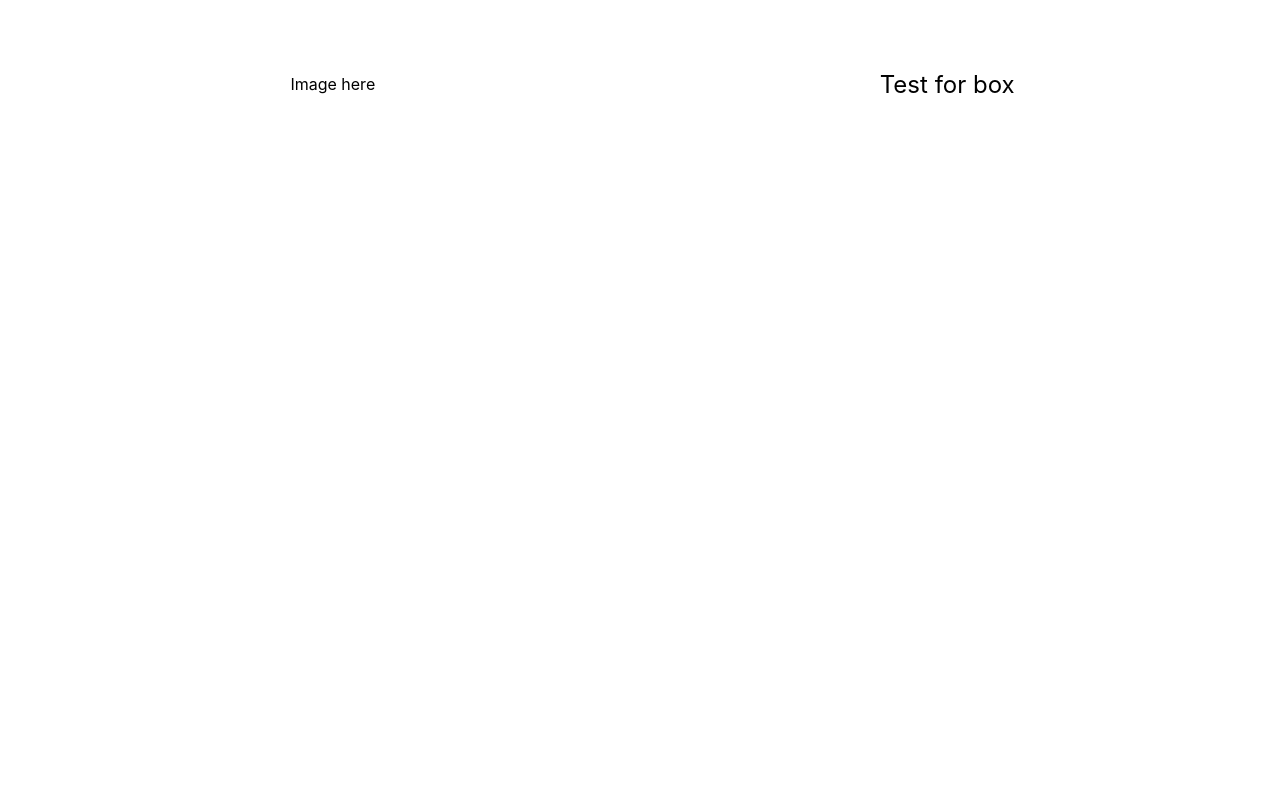
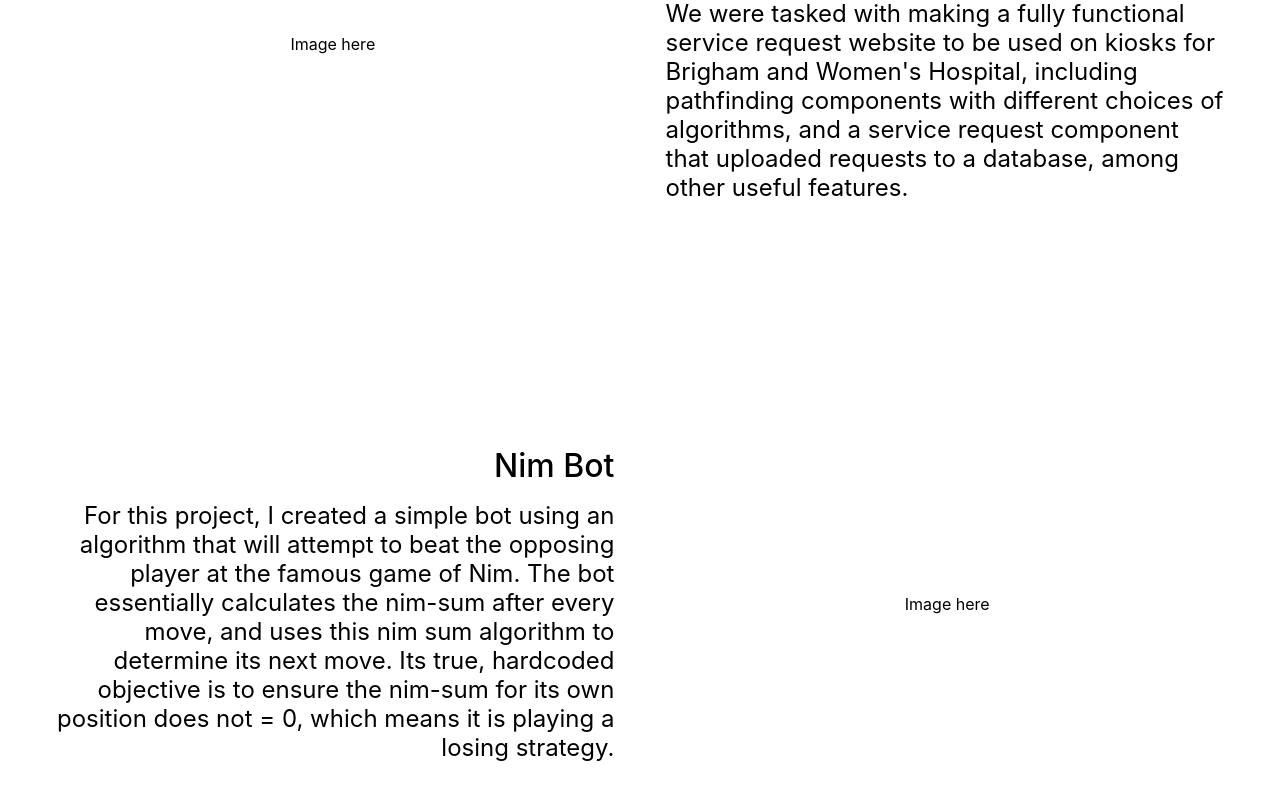
Before and after one commit to MaceTheWindu66/website, a React (Create React App) app: page /projects in a window 1280 px wide. Shown: the part 356-1156 px from the top of the page. Before the commit the page ends 840 px from the top, so only its background shows below. Built offline with nearby package versions, Linux system fonts and the light colour scheme.

Commit message:
Finally began work on projects page!

```diff
--- a/src/Projects.css
+++ b/src/Projects.css
@@ -14,8 +14,7 @@
     flex-direction: row;
     justify-content: center;
     width: 100vw;
-    height: 100vh;
-
+    height: 70vh;
 }
 
 .project-image-content, .project-text-content{
@@ -24,7 +23,6 @@
     flex-direction: column; /* Stacks children vertically */
     align-items: center; /* Centers children horizontally */
     justify-content: center; /* Centers children vertically */
-    text-align: center;
 }
 
 .project-image-content{
@@ -33,8 +31,28 @@
 }
 
 .project-text-content{
+    display: flex;
+    flex-direction: column;
+    justify-content: center;
     height: 100%;
     width: 48%;
     font-weight: 400;
     font-size: 24px;
+    padding-right: 2vw;
+    padding-left: 2vw;
 }
+
+.project-header{
+    display: flex;
+    flex-direction: row;
+    margin-bottom: 2vh;
+    width: 100%;
+    font-size: 32px;
+    font-weight: 500;
+}
+
+.project-description{
+    display: flex;
+    flex-direction: row;
+    width: 100%;
+}
--- a/src/Projects.tsx
+++ b/src/Projects.tsx
@@ -3,13 +3,41 @@ import './Projects.css';
 
 const Projects = () => {
   return (
-    <div style={{ paddingTop: '5vh' }}>
+    <div style={{ paddingTop: '15vh' }}>
       <div className = "page-container">
         <div className = "project-section">
           <div className = "project-image-content">
             Image here
           </div>
-          <div className = "project-text-content"> Test for box </div>
+          <div className = "project-text-content">
+            <div className = "project-header" style = {{ justifyContent: 'left'}}> Mass General Website </div>
+            <div className = "project-description">
+              For this project, I served as Project Manager and
+              Full-Stack Software Developer on a team of 11. We were tasked with making a fully functional
+              service request website to be used on kiosks for Brigham and Women's Hospital, including pathfinding components with
+              different choices of algorithms, and a service request component that uploaded requests to a database,
+              among other useful features.
+            </div>
+          </div>
+        </div>
+        <div className = "project-section">
+          <div className = "project-text-content">
+            <div className = "project-header" style = {{ justifyContent: 'right'}}>
+              Nim Bot
+            </div>
+            <div className = "project-description" style = {{textAlign: 'right'}}>
+              For this project, I created a simple bot using an algorithm that will attempt to beat
+              the opposing player at the famous game of Nim. The bot essentially calculates the nim-sum
+              after every move, and uses this nim sum algorithm to determine its next move. Its true, hardcoded
+              objective is to ensure the nim-sum for its own position does not = 0, which means it is playing a losing strategy.
+            </div>
+          </div>
+          <div className = "project-image-content">
+              Image here
+          </div>
+        </div>
+        <div className = "project-section">
+
         </div>
       </div>
     </div>
```
